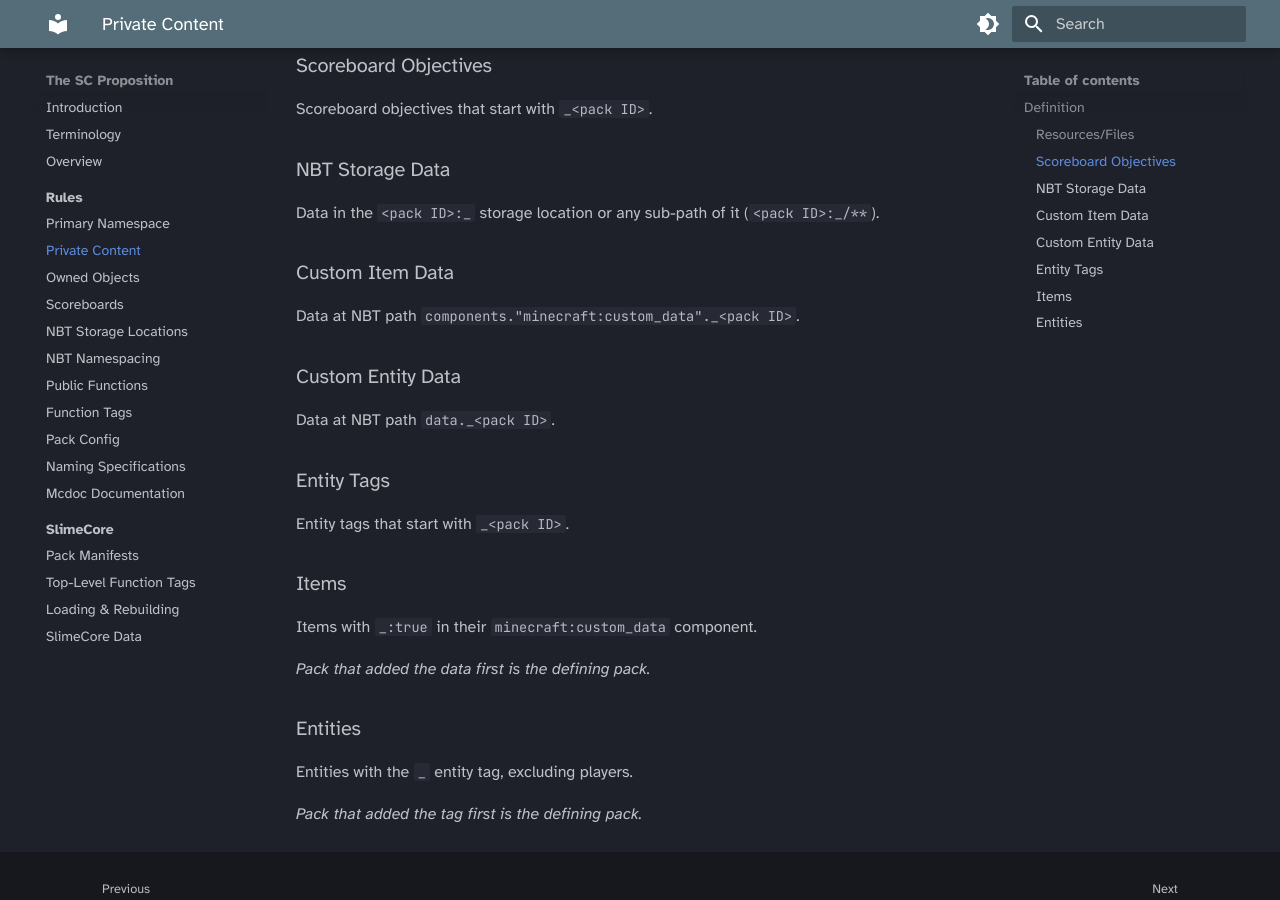
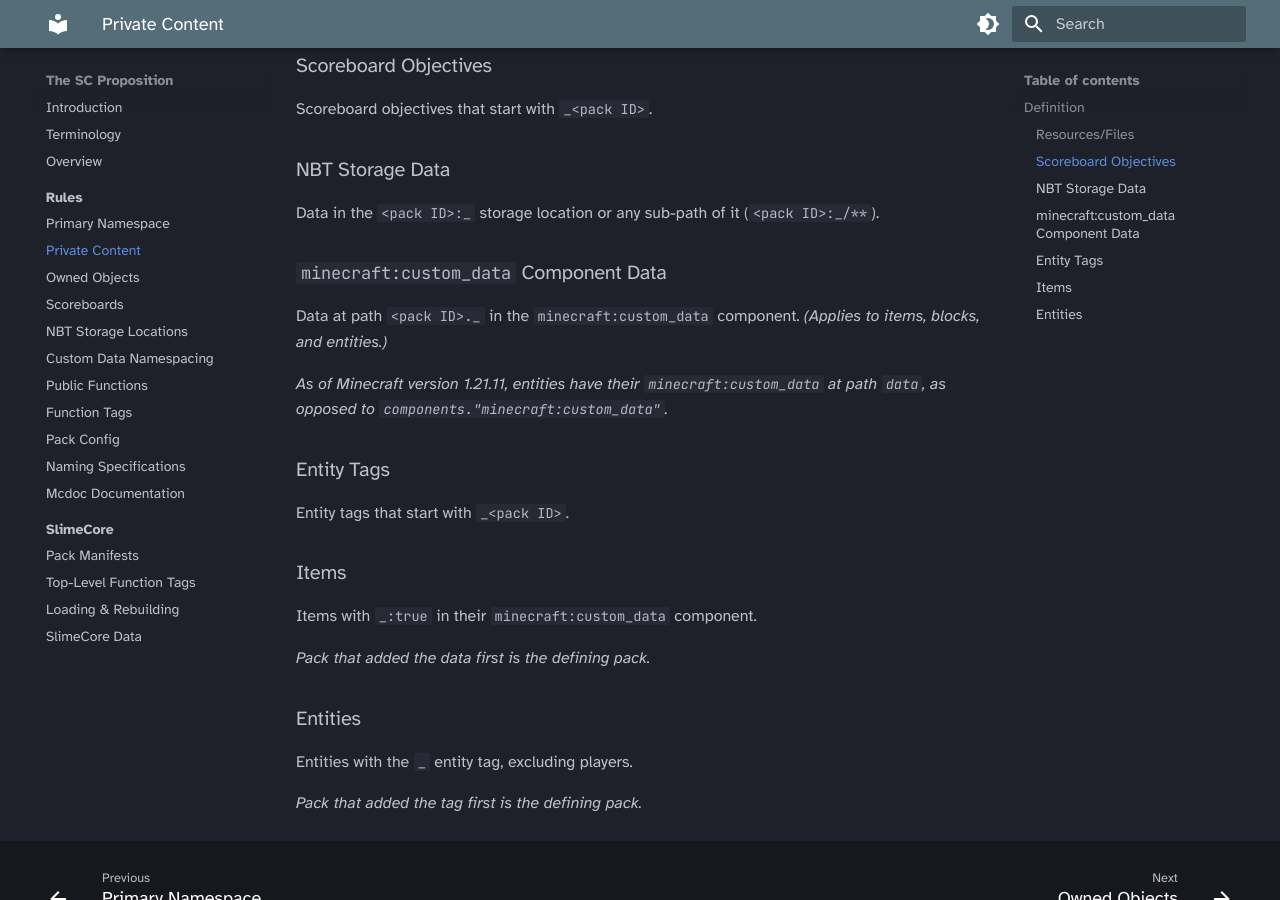
Before and after one commit to sixslimemc/sc-proposition, an MkDocs documentation site: the page built from docs/rules/private.md, in a window 1280 px wide and 900 px high, scrolled down 550 px. Built offline with MkDocs 1.6.1 and Material for MkDocs 9.7.7, drawn with Linux system fonts in a browser that asks for light colours.

Commit message:
namespacing

```diff
--- a/docs/rules/private.md
+++ b/docs/rules/private.md
@@ -23,13 +23,12 @@ Scoreboard objectives that start with `_<pack ID>`.
 
 Data in the `<pack ID>:_` storage location or any sub-path of it (`<pack ID>:_/**`).
 
-### Custom Item Data
+### `minecraft:custom_data` Component Data
 
-Data at NBT path `components."minecraft:custom_data"._<pack ID>`.
+Data at path `<pack ID>._` in the `minecraft:custom_data` component. *(Applies to items, blocks, and entities.)*
 
-### Custom Entity Data
+*As of Minecraft version 1.21.11, entities have their `minecraft:custom_data` at path `data`, as opposed to `components."minecraft:custom_data"`.*
 
-Data at NBT path `data._<pack ID>`.
 
 ### Entity Tags
 
--- a/mkdocs.yml
+++ b/mkdocs.yml
@@ -35,7 +35,7 @@ nav:
     - Owned Objects: rules/owned.md
     - Scoreboards: rules/scoreboards.md
     - NBT Storage Locations: rules/nbt_storage.md
-    - NBT Namespacing: rules/nbt_namespacing.md
+    - Custom Data Namespacing: rules/nbt_namespacing.md
     - Public Functions: rules/functions.md
     - Function Tags: rules/function_tags.md
     - Pack Config: rules/config.md
```
Also changed, not shown: docs/rules/nbt_namespacing.md (added, +15 -0 lines), docs/terminology.md (+1 -1 lines).
